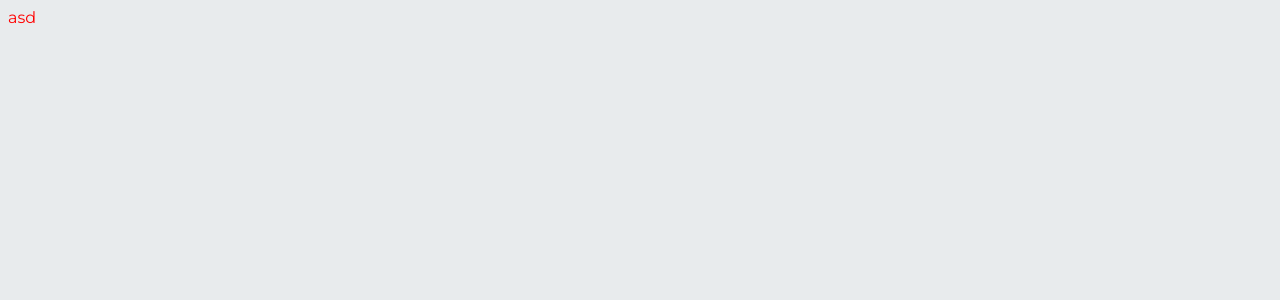
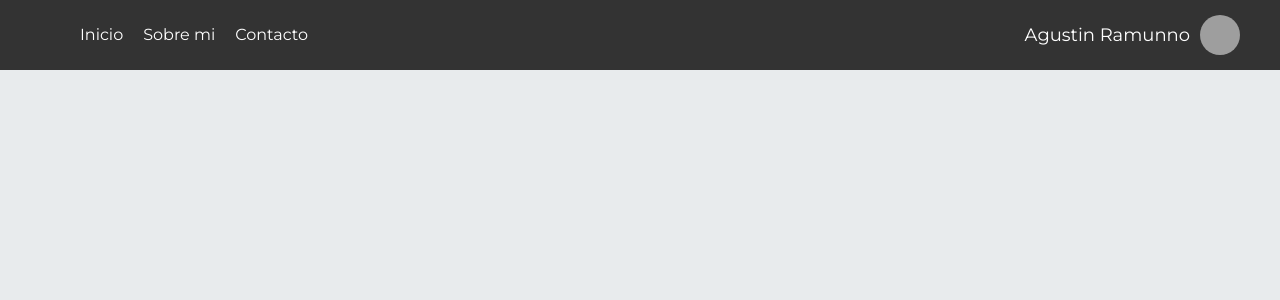
Before and after one commit to RamunnoAJ/sturdy-journey, a Next.js app: page / in a window 1280 px wide. Shown: the top 300 px of the page. Built offline with nearby package versions, Linux system fonts and the light colour scheme; grey boxes are pictures that could not be loaded.

Commit message:
Creo componente de header

```diff
--- a/src/app/layout.js
+++ b/src/app/layout.js
@@ -1,5 +1,7 @@
 import { Montserrat } from "next/font/google";
 import "./globals.css";
+import "./normalize.css";
+import Header from "@/components/Header/Header";
 
 const montserrat = Montserrat({ subsets: ["latin"] });
 
@@ -12,7 +14,15 @@ export const metadata = {
 export default function RootLayout({ children }) {
   return (
     <html lang="es">
-      <body className={montserrat.className}>{children}</body>
+      <body className={montserrat.className}>
+        <Header
+          userName={"Agustin Ramunno"}
+          userImage={
+            "https://avatars.githubusercontent.com/u/99135134?s=400&u=4af9a4adc0d399f200ec18064b422b3d78261ada&v=4"
+          }
+        />
+        {children}
+      </body>
     </html>
   );
 }
--- a/src/app/page.js
+++ b/src/app/page.js
@@ -1,5 +1,3 @@
-import styles from "./page.module.css";
-
 export default function Home() {
-  return <main className={styles.main}>asd</main>;
+  return <main></main>;
 }
--- a/src/app/page.module.css
+++ /dev/null
@@ -1,3 +0,0 @@
-.main {
-  color: red;
-}
--- /dev/null
+++ b/src/components/Header/Header.js
@@ -0,0 +1,31 @@
+"use client";
+
+import React, { useState } from "react";
+import styles from "./Header.module.css";
+
+export default function Header({ userName, userImage }) {
+  const [menuOpen, setMenuOpen] = useState(false);
+
+  function toggleMenu() {
+    setMenuOpen(!menuOpen);
+  }
+
+  return (
+    <header className={styles.header}>
+      <nav className={styles.navbar}>
+        <ul className={`${styles.menu} ${menuOpen ? styles.open : ""}`}>
+          <li className={styles.menuItem}>Inicio</li>
+          <li className={styles.menuItem}>Sobre mi</li>
+          <li className={styles.menuItem}>Contacto</li>
+        </ul>
+        <div className={styles.menuToggle} onClick={toggleMenu}>
+          {menuOpen ? "X" : "☰ "}
+        </div>
+        <div className={styles.userSection}>
+          <span className={styles.userName}>{userName}</span>
+          <img src={userImage} alt="User" className={styles.userImage} />
+        </div>
+      </nav>
+    </header>
+  );
+}
--- /dev/null
+++ b/src/components/Header/Header.module.css
@@ -0,0 +1,80 @@
+.header {
+  padding: 10px 20px;
+  background-color: var(--background-primary-color);
+}
+
+.navbar {
+  display: flex;
+  justify-content: space-between;
+  align-items: center;
+  color: white;
+  max-width: 1200px;
+  margin: 0 auto;
+}
+
+.logo {
+  font-size: 24px;
+  font-weight: bold;
+}
+
+.menu {
+  display: flex;
+  gap: 20px;
+  transition: all 0.3s ease-in-out;
+}
+
+.menuItem {
+  list-style: none;
+  cursor: pointer;
+  transition: all 0.3s ease-in-out;
+}
+
+.menuItem:hover {
+  color: var(--primary-color);
+}
+
+.userSection {
+  display: flex;
+  align-items: center;
+  gap: 10px;
+}
+
+.userName {
+  font-size: 18px;
+}
+
+.userImage {
+  width: 40px;
+  height: 40px;
+  border-radius: 50%;
+}
+
+@media (max-width: 768px) {
+  .menu {
+    display: none;
+    flex-direction: column;
+    position: absolute;
+    top: 40px;
+    right: 0;
+    background-color: var(--background-primary-color);
+    width: 100%;
+    text-align: center;
+    padding-block: 10px;
+  }
+
+  .menu.open {
+    display: flex;
+    height: auto;
+  }
+
+  .menuToggle {
+    display: block;
+    cursor: pointer;
+  }
+}
+
+@media (min-width: 769px) {
+  .menuToggle {
+    display: none;
+  }
+}
```
